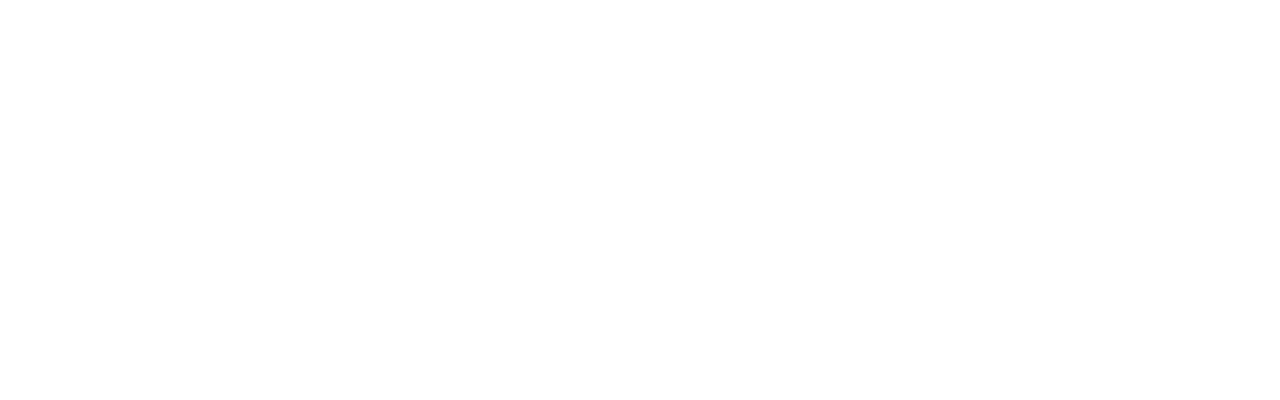
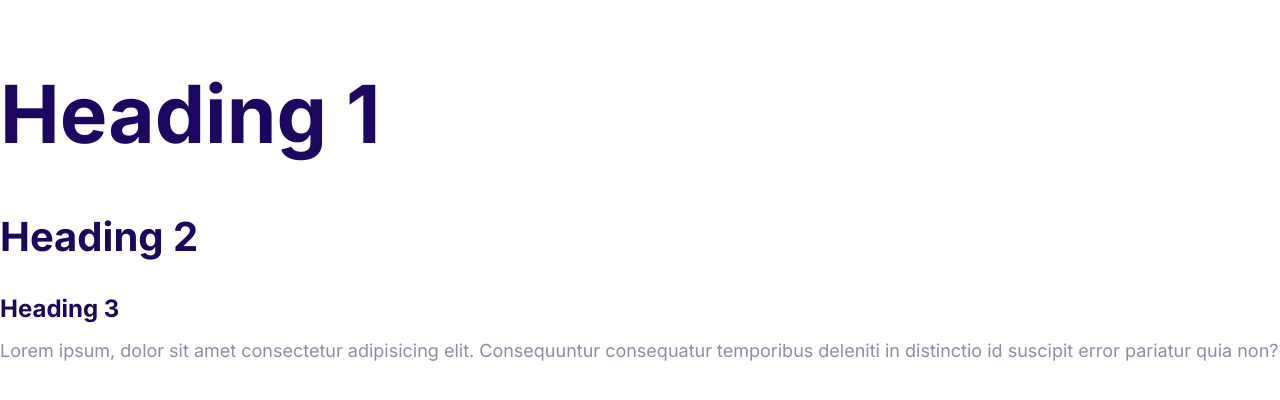
Before and after one commit to EbukaOkeke/Moshify, a plain HTML site: page index.html in a window 1280 px wide. Drawn offline with Linux system fonts and the light colour scheme.

Commit message:
Defined the styles for the fonts

```diff
--- a/css/styles.css
+++ b/css/styles.css
@@ -5,3 +5,52 @@
     --color-headings: #1b0760;
     --color-body: #918ca4;
 }
+
+html {
+    font-size: 62.5%;
+}
+
+body {
+    font-family: Inter, Arial, Helvetica, sans-serif;
+    font-size: 2.2rem;
+    line-height: 1.5;
+    color: var(--color-body);
+}
+
+h1, h2, h3 {
+    color: var(--color-headings);
+    margin-bottom: 1rem;
+}
+
+h1 {
+    font-size: 7rem;
+}
+
+h2 {
+    font-size: 4rem;
+}
+
+h3 {
+    font-size: 3rem;
+}
+
+p {
+    margin-top: 0;
+}
+
+
+@media screen and (min-width: 1024px) {
+    body {
+        font-size: 1.8rem;
+    }
+    h1 {
+        font-size: 8rem;
+    }
+    h2 {
+        font-size: 4rem;
+    }
+
+    h3 {
+        font-size: 2.4rem;
+    }
+}
--- a/index.html
+++ b/index.html
@@ -5,8 +5,23 @@
     <meta http-equiv="X-UA-Compatible" content="IE=edge" />
     <meta name="viewport" content="width=device-width, initial-scale=1.0" />
     <title>Document</title>
+    <link rel="preconnect" href="https://fonts.googleapis.com" />
+    <link rel="preconnect" href="https://fonts.gstatic.com" crossorigin />
+    <link
+      href="https://fonts.googleapis.com/css2?family=Inter:wght@400;700&display=swap"
+      rel="stylesheet"
+    />
     <link rel="stylesheet" href="css/normalize.css" />
     <link rel="stylesheet" href="css/styles.css" />
   </head>
-  <body></body>
+  <body>
+    <h1>Heading 1</h1>
+    <h2>Heading 2</h2>
+    <h3>Heading 3</h3>
+    <p>
+      Lorem ipsum, dolor sit amet consectetur adipisicing elit. Consequuntur
+      consequatur temporibus deleniti in distinctio id suscipit error pariatur
+      quia non?
+    </p>
+  </body>
 </html>
```
